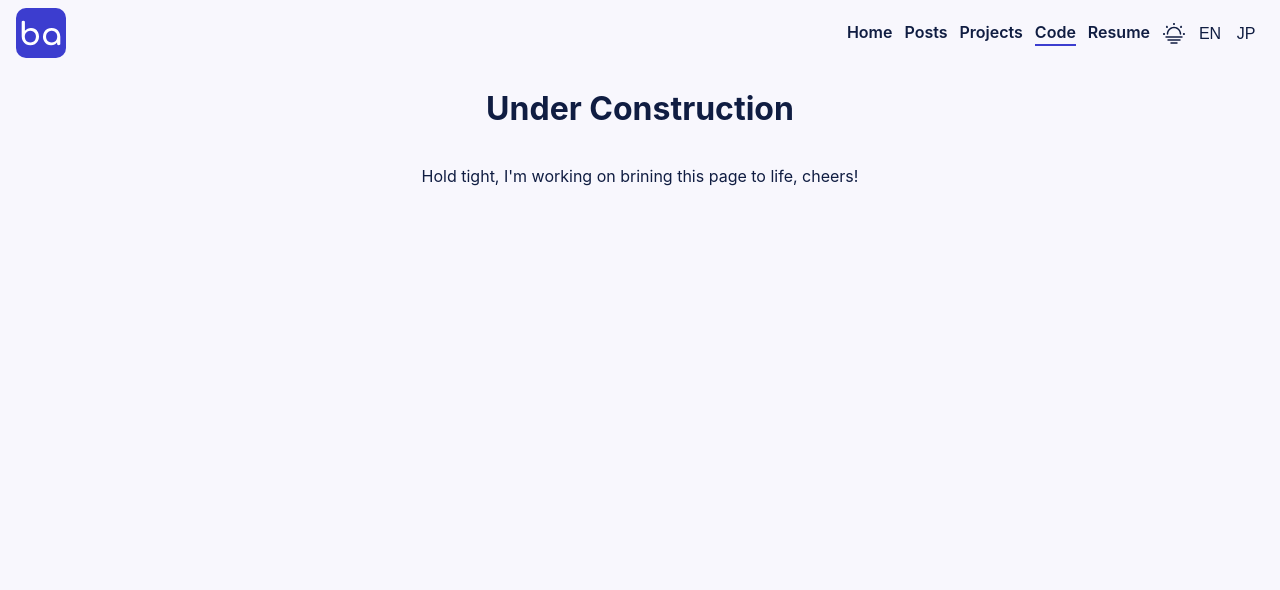
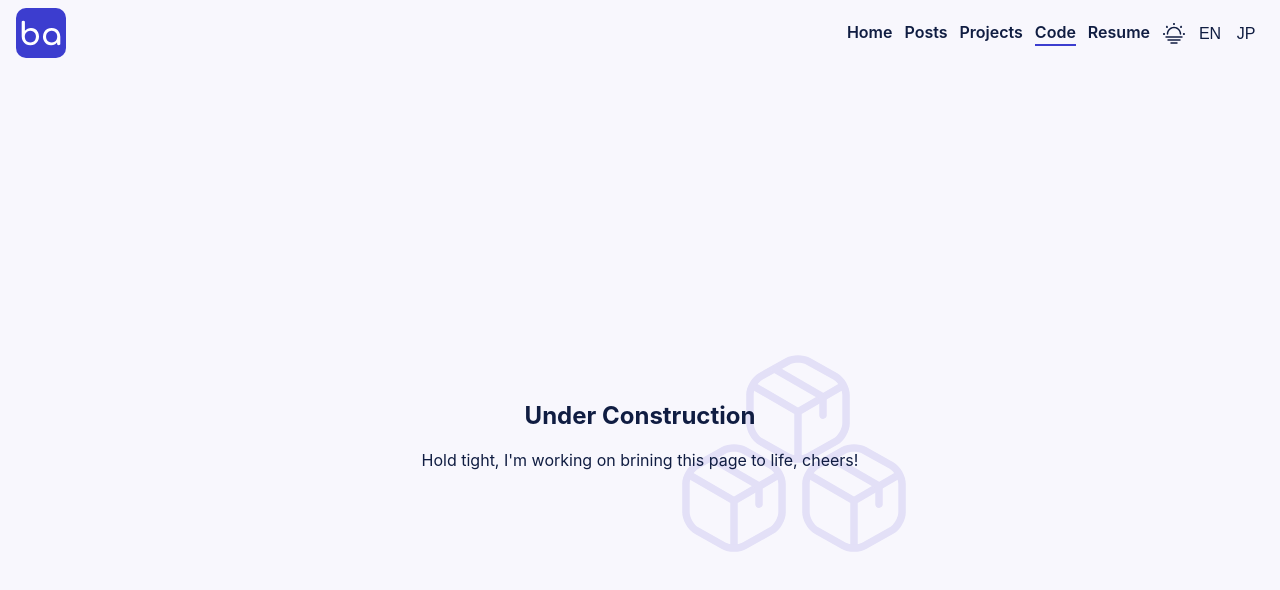
Before and after one commit to BryanAM/portfolio, a React (Create React App) app: page /code in a window 1280 px wide. Shown: the top 590 px of the page. Built offline with nearby package versions, Linux system fonts and the light colour scheme.

Commit message:
added colors and theme to construction page

```diff
--- a/src/assets/_colors.scss
+++ b/src/assets/_colors.scss
@@ -22,6 +22,7 @@ $lavender-600: #9182E0;
 $lavender-700: #7C6ADA;
 $lavender-800: #6853D4;
 $lavender-900: #533BCE;
+$lavender-1000: #150e37;
 
 $iris-100: #F1F1FC;
 $iris-200: #DADBF6;
--- a/src/assets/_theme.scss
+++ b/src/assets/_theme.scss
@@ -23,4 +23,7 @@
   --menu-mobile-accent-color: #{$MenuMobileAccentColor};
   --menu-mobile-bg-color: #{$MenuMobileBGColor};
   --menu-mobile-link-text-color: #{$MenuMobileLinkTextColor};
+
+  // SVG & Icons
+  --svg-construction-box-color: #{$SvgConstructionBoxColor};
 }
--- a/src/assets/_themeDark.scss
+++ b/src/assets/_themeDark.scss
@@ -22,4 +22,7 @@
   --menu-mobile-accent-color: #{$DarkMenuMobileAccentColor};
   --menu-mobile-bg-color: #{$DarkMenuMobileBGColor};
   --menu-mobile-link-text-color: #{$DarkMenuMobileLinkTextColor};
+
+  // SVG & Icons
+  --svg-construction-box-color: #{$DarkSvgConstructionBoxColor};
 }
--- a/src/assets/_variables.scss
+++ b/src/assets/_variables.scss
@@ -29,6 +29,9 @@ $MenuMobileAccentColor: $white;
 $MenuMobileBGColor: $AppAccentColor;
 $MenuMobileLinkTextColor: $white;
 
+// SVG & Icons
+$SvgConstructionBoxColor: $lavender-200;
+
 // Dark Theme ------------ ------------ ------------ ------------ ------------ ------------ ------------
 
 // App Common
@@ -53,3 +56,7 @@ $DarkAppLinkColor: $DarkAppTextColor;
 $DarkMenuMobileAccentColor: $white;
 $DarkMenuMobileBGColor: $DarkAppAccentColor;
 $DarkMenuMobileLinkTextColor: $white;
+
+
+// SVG & Icons
+$DarkSvgConstructionBoxColor: $lavender-1000;
--- a/src/i18next/locales/jp.json
+++ b/src/i18next/locales/jp.json
@@ -14,5 +14,9 @@
     "posts": "登板",
     "projects": "プロジェツト",
     "resume": "履歴書"
+  },
+  "underConstruction": {
+    "heading": "工事中",
+    "description": "このページは実装されるので、少々お待ち臭いませ！"
   }
 }
--- a/src/views/UnderConstruction/UnderConstruction.jsx
+++ b/src/views/UnderConstruction/UnderConstruction.jsx
@@ -1,14 +1,18 @@
 import React from 'react';
 import { useTranslation } from 'react-i18next';
 import './underConstruction.scss';
+import { ReactComponent as BoxIcon } from '../../assets/pictograms/box-1.2.svg';
 
 function UnderConstruction() {
   const [t] = useTranslation();
   return (
-    <>
+    <section className="under-construction">
       <h1>{t('underConstruction.heading')}</h1>
       <p>{t('underConstruction.description')}</p>
-    </>
+      <BoxIcon className="under-construction-box" />
+      <BoxIcon className="under-construction-box" />
+      <BoxIcon className="under-construction-box" />
+    </section>
   );
 }
 
--- a/src/views/UnderConstruction/underConstruction.scss
+++ b/src/views/UnderConstruction/underConstruction.scss
@@ -0,0 +1,35 @@
+@use '../../assets/variables';
+
+
+.app-container {
+  justify-content: center;
+  .under-construction {
+    position: relative;
+    display: block;
+    text-align: center;
+  }
+}
+
+
+.under-construction-box {
+  margin: variables.$rhythm * 2;
+  position: absolute;
+  fill: var(--svg-construction-box-color);
+  z-index: -1;
+  &:nth-of-type(1) {
+    top: 0px;
+    right: 32px;
+    scale: 5;
+  }
+  &:nth-of-type(2) {
+    bottom: -40px;
+    right: 96px;
+    scale: 5;
+  }
+  &:nth-of-type(3) {
+    bottom: -40px;
+    right: -24px;
+    scale: 5;
+  }
+
+}
```
Also changed, not shown: src/assets/pictograms/box-1.2.svg.
